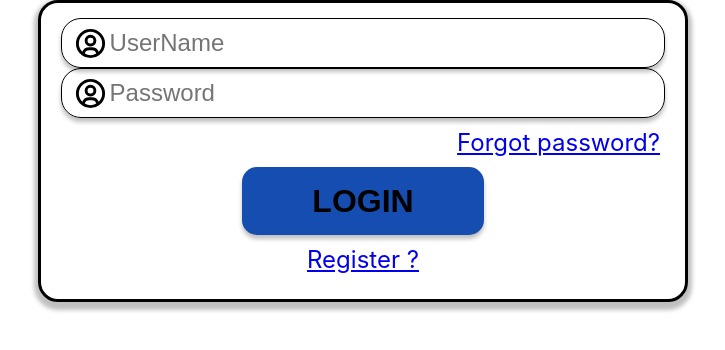
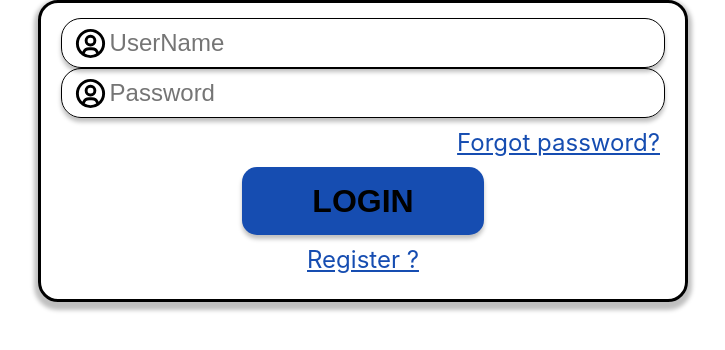
Before and after one commit to hvuquang/TourBlog_FE, a React (Create React App) app in the folder tourblogn_fr/: page / in a window 1280 px wide. Shown: the top 350 px of the page, without its empty margins (277-1002 px from the left). Built offline with nearby package versions, Linux system fonts and the light colour scheme.

Commit message:
update #7
- link

```diff
--- a/tourblogn_fr/src/components/Link/Link.css
+++ b/tourblogn_fr/src/components/Link/Link.css
@@ -5,3 +5,11 @@
     align-items: center;
     font-size: 24px;
 }
+
+.link a {
+    color: #164DB1;
+}
+
+.link a:hover {
+    color: #226af0;
+}
--- a/tourblogn_fr/src/components/Screen/LogIn/LogIn.jsx
+++ b/tourblogn_fr/src/components/Screen/LogIn/LogIn.jsx
@@ -3,15 +3,13 @@ import BackGround from "../../background/background";
 import Button from "../../Button/Button";
 import Link from "../../Link/Link";
 import TextInput from "../../TextInput/TextInput";
-import './LogIn.css'
+import "./LogIn.css";
 class LogIn extends Component {
   render() {
     return (
       <BackGround>
-        <div>
-          <TextInput name="UserName" />
-          <TextInput name="Password" />
-        </div>
+        <TextInput name="UserName" />
+        <TextInput name="Password" />
         <div className="link--password">
           <Link content="Forgot password?" />
         </div>
```
